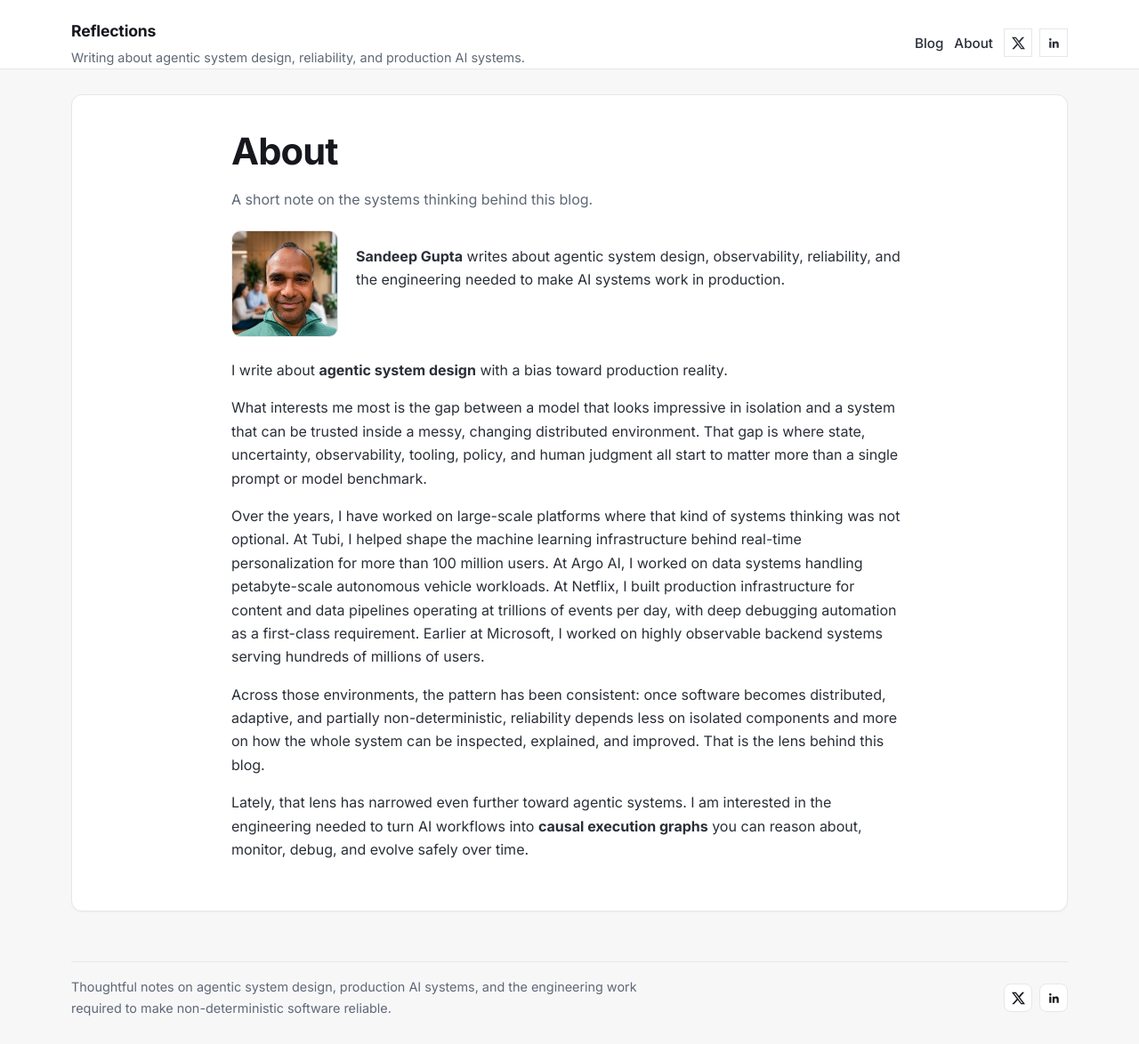
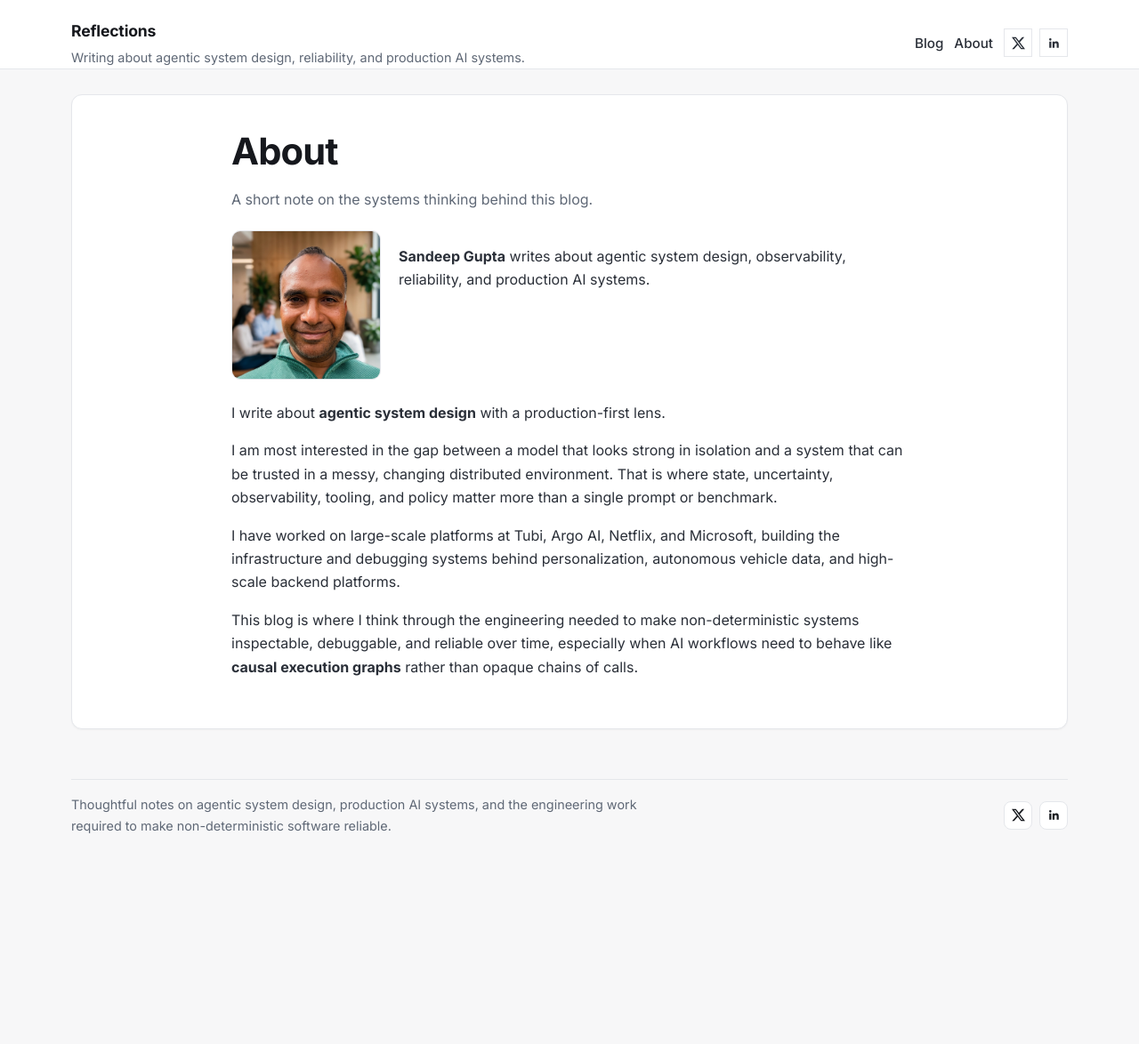
Before and after one commit to 4sgupta828/reflections, a Jekyll site: the page built from about.md, in a window 1280 px wide. Shown: the whole page at 89% size. Built offline with Jekyll 4.4.1, drawn with Linux system fonts in a browser that asks for light colours; after the commit the page ends 968 px from its top, so only the background shows below that.

Commit message:
Tighten about page copy

```diff
--- a/_layouts/default.html
+++ b/_layouts/default.html
@@ -333,8 +333,8 @@
     }
 
     .about-profile img {
-      width: 120px;
-      height: 120px;
+      width: 168px;
+      height: 168px;
       object-fit: cover;
       border-radius: 10px;
       border: 1px solid var(--line);
--- a/about.md
+++ b/about.md
@@ -8,16 +8,14 @@ description: A short note on the systems thinking behind this blog.
 <div class="about-profile">
   <img src="{{ '/Sandeep.jpeg' | relative_url }}" alt="Sandeep Gupta" />
   <div class="about-profile-copy">
-    <p><strong>Sandeep Gupta</strong> writes about agentic system design, observability, reliability, and the engineering needed to make AI systems work in production.</p>
+    <p><strong>Sandeep Gupta</strong> writes about agentic system design, observability, reliability, and production AI systems.</p>
   </div>
 </div>
 
-I write about **agentic system design** with a bias toward production reality.
+I write about **agentic system design** with a production-first lens.
 
-What interests me most is the gap between a model that looks impressive in isolation and a system that can be trusted inside a messy, changing distributed environment. That gap is where state, uncertainty, observability, tooling, policy, and human judgment all start to matter more than a single prompt or model benchmark.
+I am most interested in the gap between a model that looks strong in isolation and a system that can be trusted in a messy, changing distributed environment. That is where state, uncertainty, observability, tooling, and policy matter more than a single prompt or benchmark.
 
-Over the years, I have worked on large-scale platforms where that kind of systems thinking was not optional. At Tubi, I helped shape the machine learning infrastructure behind real-time personalization for more than 100 million users. At Argo AI, I worked on data systems handling petabyte-scale autonomous vehicle workloads. At Netflix, I built production infrastructure for content and data pipelines operating at trillions of events per day, with deep debugging automation as a first-class requirement. Earlier at Microsoft, I worked on highly observable backend systems serving hundreds of millions of users.
+I have worked on large-scale platforms at Tubi, Argo AI, Netflix, and Microsoft, building the infrastructure and debugging systems behind personalization, autonomous vehicle data, and high-scale backend platforms.
 
-Across those environments, the pattern has been consistent: once software becomes distributed, adaptive, and partially non-deterministic, reliability depends less on isolated components and more on how the whole system can be inspected, explained, and improved. That is the lens behind this blog.
-
-Lately, that lens has narrowed even further toward agentic systems. I am interested in the engineering needed to turn AI workflows into **causal execution graphs** you can reason about, monitor, debug, and evolve safely over time.
+This blog is where I think through the engineering needed to make non-deterministic systems inspectable, debuggable, and reliable over time, especially when AI workflows need to behave like **causal execution graphs** rather than opaque chains of calls.
```
